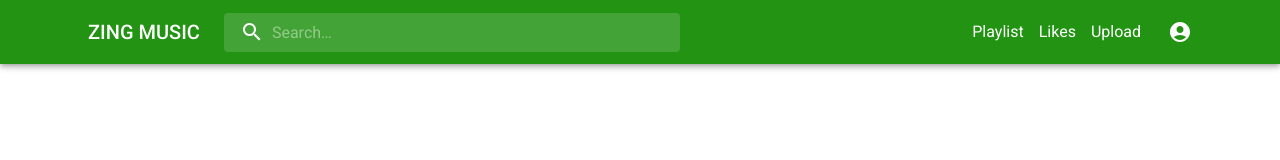
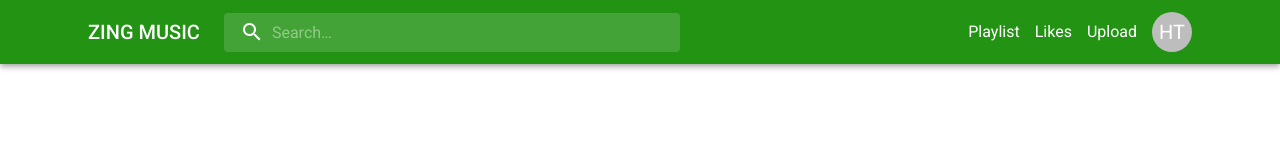
Before and after one commit to huytran72/ZingMusic, a Next.js app in the folder Zing_Music/: page / in a window 1280 px wide. Shown: the top 160 px of the page. Built offline with nearby package versions, Linux system fonts and the light colour scheme.

Commit message:
Update app.header.tsx

```diff
--- a/Zing_Music/src/components/header/app.header.tsx
+++ b/Zing_Music/src/components/header/app.header.tsx
@@ -17,6 +17,7 @@ import MailIcon from "@mui/icons-material/Mail"
 import NotificationsIcon from "@mui/icons-material/Notifications"
 import MoreIcon from "@mui/icons-material/MoreVert"
 import Container from "@mui/material/Container"
+import Avatar from "@mui/material/Avatar"
 
 const Search = styled("div")(({ theme }) => ({
   position: "relative",
@@ -192,17 +193,7 @@ export default function AppHeader() {
               <span>Likes</span>
               <span>Upload</span>
 
-              <IconButton
-                size="large"
-                edge="end"
-                aria-label="account of current user"
-                aria-controls={menuId}
-                aria-haspopup="true"
-                onClick={handleProfileMenuOpen}
-                color="inherit"
-              >
-                <AccountCircle />
-              </IconButton>
+              <Avatar>HT</Avatar>
             </Box>
             <Box sx={{ display: { xs: "flex", md: "none" } }}>
               <IconButton
```
